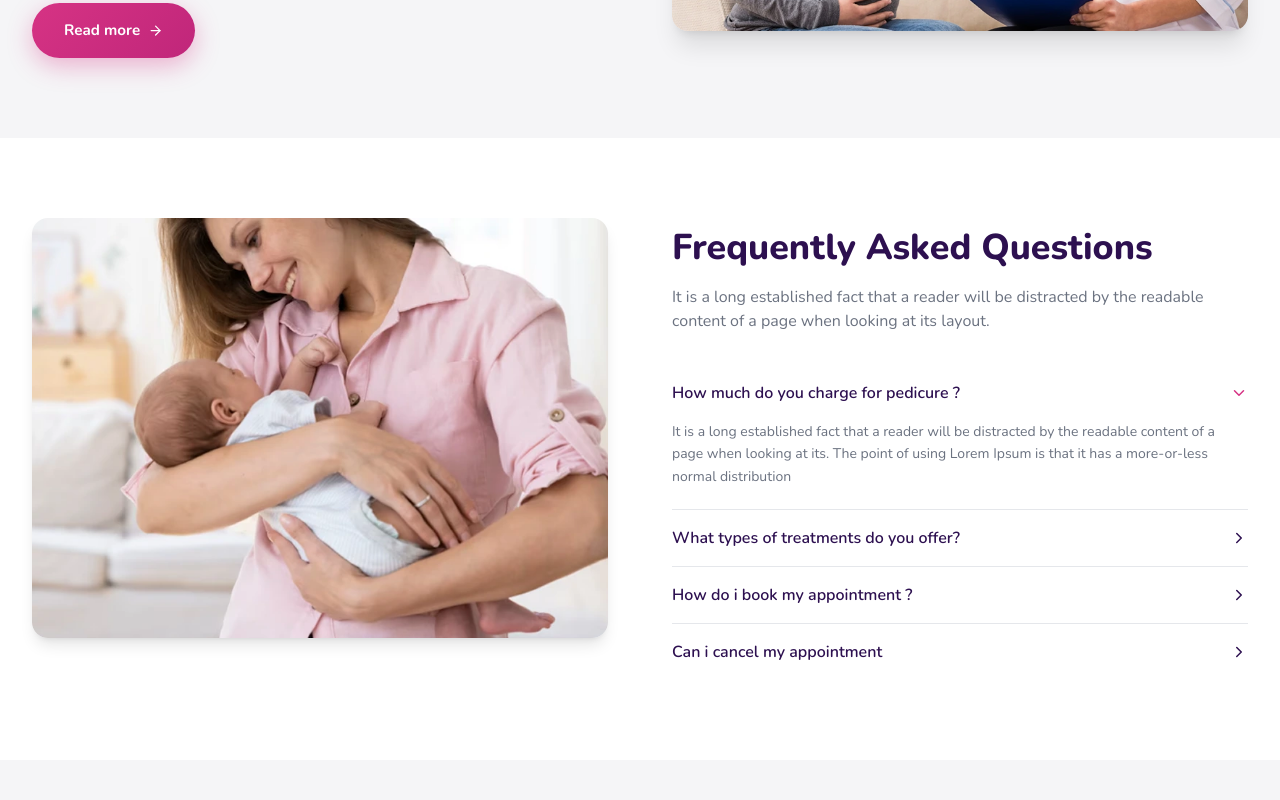
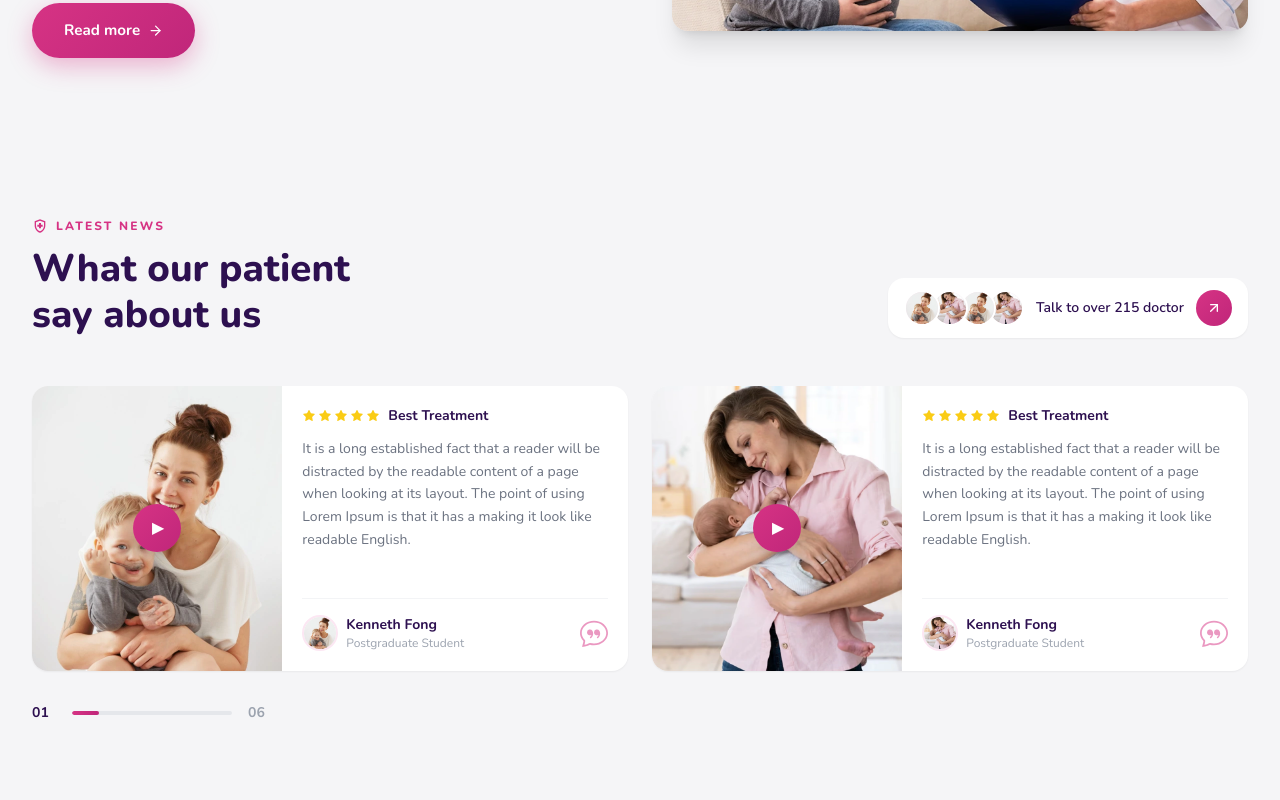
Before and after one commit to basharathussain170/Gynocology-web-app, a React (Vite) app: page / in a window 1280 px wide. Shown: the part 4700-5500 px from the top of the page. Built offline with nearby package versions, Linux system fonts and the light colour scheme.

Commit message:
home contactt

```diff
--- a/src/pages/HomePage.jsx
+++ b/src/pages/HomePage.jsx
@@ -18,7 +18,7 @@ const HomePage = () => {
       <AppointmentSection />
       <NutritionSection />
       <WhoWeHelp />
-      <FAQSection />
+      {/* <FAQSection /> */}
       <TestimonialsSection />
     </main>
   )
```
